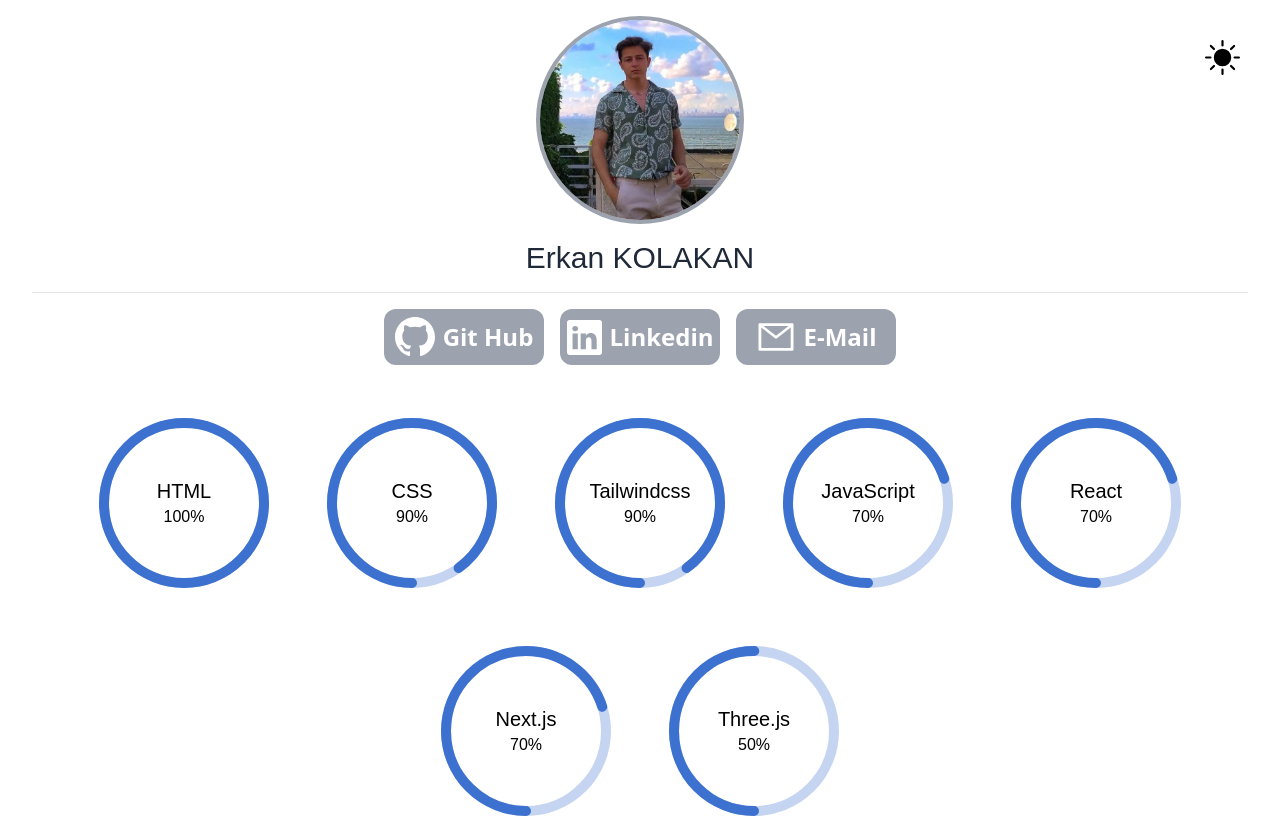
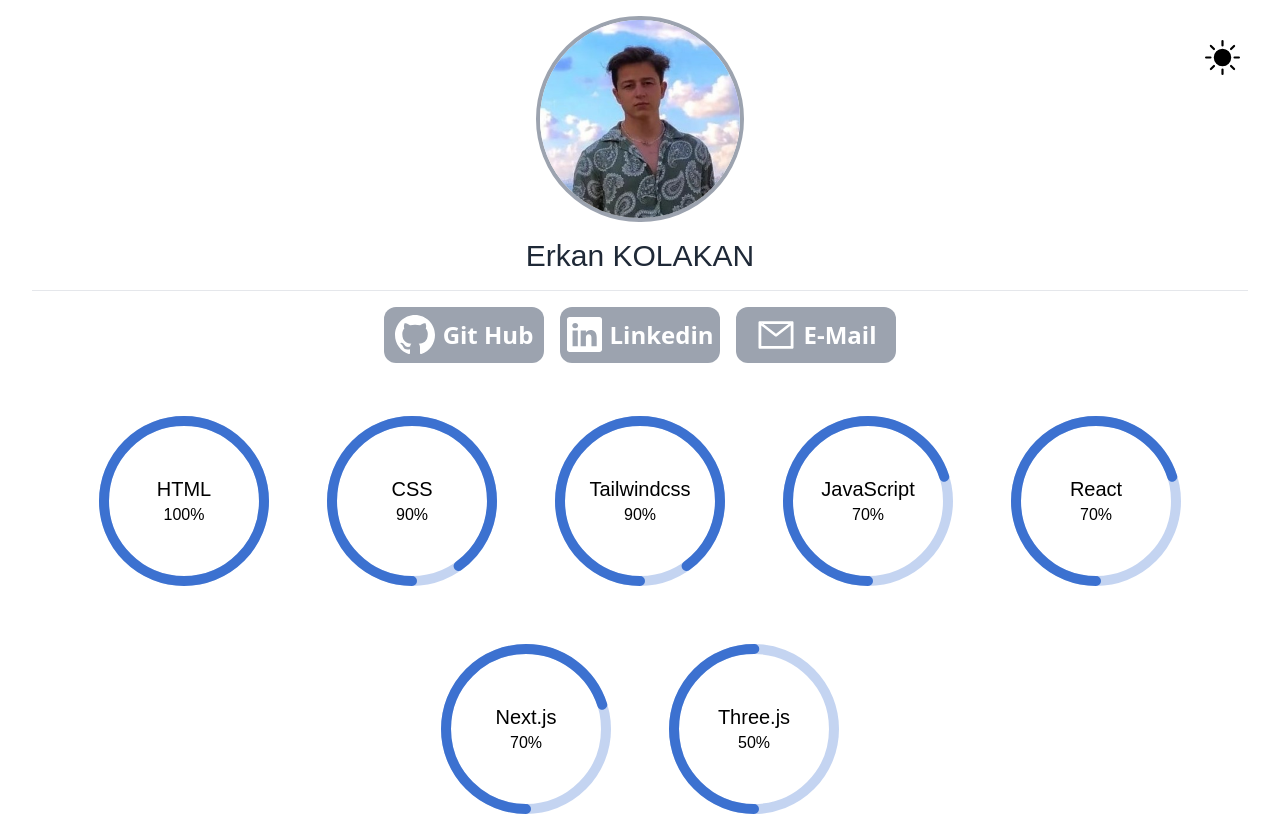
Before and after one commit to erkankolakan/portfolio_2, a Next.js app: page / in a window 1280 px wide. Built offline with nearby package versions, Linux system fonts and the light colour scheme; a web font is replaced by a local one.

Commit message:
profil resmi düzenlendi

```diff
--- a/src/app/globals.css
+++ b/src/app/globals.css
@@ -37,6 +37,10 @@
 
   .slogan{
     font-family: 'Akira Expanded', sans-serif;
+    /* font-family: 'Caprasimo', cursive;
+    font-family: 'Cinzel', serif;
+    font-family: 'Duru Sans', sans-serif;
+    font-family: 'Exo 2', sans-serif; */
 }
 
 
@@ -56,8 +60,8 @@
 .radial-chart-progress {
   transform: rotate(90deg);
   transform-origin: center;
-  transition: all 0.6s cubic-bezier(0.58, 0.16, 0.5, 1.14);
-  transition-delay: 0.3s;
+  transition: all 1.4s cubic-bezier(0.58, 0.16, 0.5, 1.14);
+  transition-delay: 0.25s;
 }
 
 
--- a/src/app/page.jsx
+++ b/src/app/page.jsx
@@ -1,7 +1,7 @@
 "use client"
 import React from 'react'
 import Image from 'next/image'
-import profilePhoto from './image/erkan.jpg'
+import profilePhoto from './image/erkan2.jpg'
 import { BsGithub,BsLinkedin} from 'react-icons/bs'
 import { AiOutlineMail } from 'react-icons/ai'
 import { motion } from "framer-motion";
@@ -136,7 +136,7 @@ const page = () => {
       <div className='flex mt-12 flex-col w-full  justify-center items-center '>
       <div className='flex flex-wrap max-w-[1200px] justify-center items-center gap-12  respo'>
 
-      <div className=' relative flex justify-center items-center'>
+      <motion.div className=' relative flex justify-center items-center'>
           <div className='absolute ortalama '>
             <div className='slogan2 text-xl flex justify-center items-center' >HTML</div>
             <div className='slogan2 flex justify-center items-center'>100%</div>
@@ -145,7 +145,7 @@ const page = () => {
           progress={100}
           color="#3c71d0"
         />
-    </div>
+    </motion.div>
 
         <div className=' relative flex justify-center items-center'>
           <div className='absolute ortalama '>
```
Also changed, not shown: src/app/image/erkan2.jpg (added).
